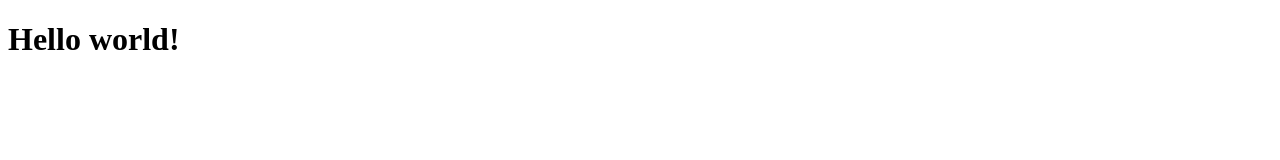
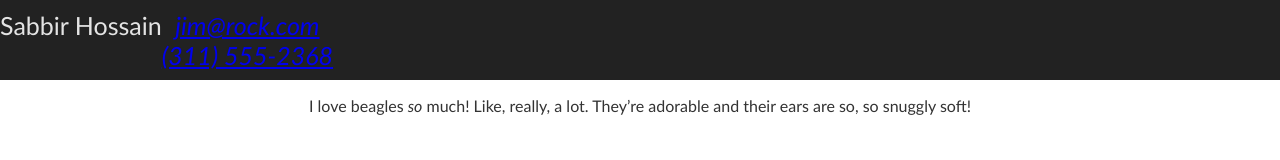
Before and after one commit to sabbir-hossain/sabbir-hossain.github.io, a plain HTML site: page index.html in a window 1280 px wide. Drawn offline with Linux system fonts and the light colour scheme.

Commit message:
latest code

```diff
--- /dev/null
+++ b/css/main.css
@@ -0,0 +1,37 @@
+html {
+
+}
+
+*, *:before, *:after {
+  -moz-box-sizing: border-box;
+  -webkit-box-sizing: border-box;
+  box-sizing: border-box;
+}
+
+body {
+  color: #333;
+  text-align: center;
+  margin: 0;
+  font-size: 16px;
+  font-family: "Source Sans Pro",Calibri,Candara,Arial,sans-serif;
+}
+
+nav,
+section {
+}
+
+
+.header-contents {
+  display: flex;
+  flex-direction: column;
+  overflow: hidden;
+}
+
+.context-header {
+  display: flex;
+  font-size: 25px;
+  background-color: #222;
+  color: #e4e4e4;
+  padding-bottom: 10px;
+  padding-top: 10px;
+}
--- a/index.html
+++ b/index.html
@@ -4,9 +4,34 @@
   <meta charset="UTF-8">
   <meta name="viewport" content="width=device-width, initial-scale=1.0">
   <meta http-equiv="X-UA-Compatible" content="ie=edge">
-  <title>Document</title>
+  <title>Sabbir</title>
+
+  <link href="css/main.css" rel="stylesheet" type="text/css">
 </head>
 <body>
-  <h1> Hello world!</h1>
+
+    <div class="wrapper">
+
+      <header class="header-contents">
+        <div class="context-header">
+            Sabbir Hossain
+
+            <address>
+                <a href="mailto:jim@rock.com">jim@rock.com</a><br>
+                <a href="tel:+13115552368">(311) 555-2368</a>
+              </address>
+        </div>
+        <div class="context-menubar">
+
+        </div>
+      </header>
+
+
+      <main>
+          <p>I love beagles <em>so</em> much! Like, really, a lot. They’re adorable and their ears are so, so snuggly soft!</p>
+      </main>
+
+    </div>
+
 </body>
 </html>
```
Also changed, not shown: image/linkedin-256.png (added).
